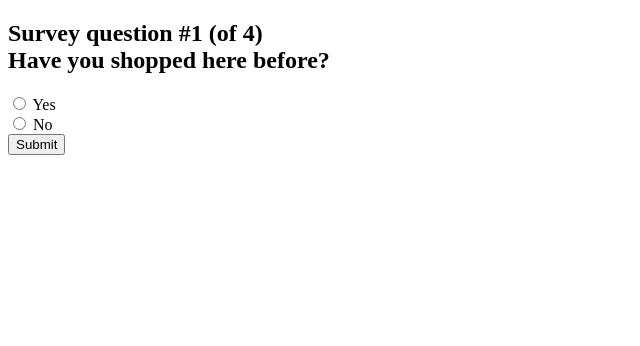
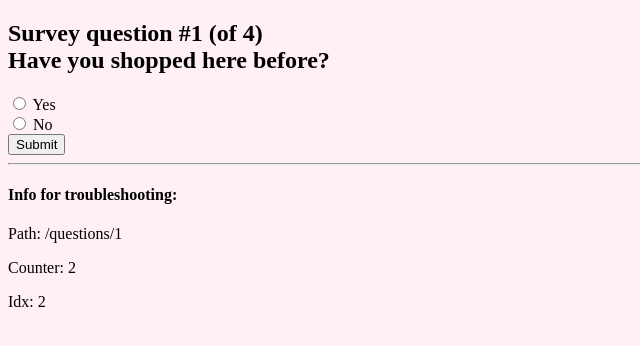
Before and after one commit to KortesmakiAB/Survey, a Flask app: page /questions/1 in a window 1280 px wide. Shown: the top 346 px of the page, without its empty margins (0-640 px from the left). Run offline with Flask 2, Linux system fonts and the light colour scheme.

Commit message:
initial stage six commits

```diff
--- a/app.py
+++ b/app.py
@@ -1,4 +1,4 @@
-from flask import Flask, request, render_template, redirect
+from flask import Flask, request, render_template, redirect, flash
 from flask_debugtoolbar import DebugToolbarExtension
 from surveys import satisfaction_survey
 
@@ -9,6 +9,7 @@ debug = DebugToolbarExtension(app)
 
 responses = []
 idx = 1
+counter = 1
 
 @app.route('/')
 def show_homepage():
@@ -18,12 +19,23 @@ def show_homepage():
 @app.route('/questions/<int:idx>')
 def handle_questions(idx):
     """When the user arrives at one of these pages, it should show a form asking the current question, and listing the choices as radio buttons."""
+    global counter
 
-    answer = request.args.get("answer", None)
-    responses.append(answer)
+    # questions/1 doesn't have an answer, so don't inlclude "None" in responses
+    if idx > 1:
+        answer = request.args.get('answer', None)
+        responses.append(answer)
 
-    if idx - 1 < len(satisfaction_survey.questions):
-        idx += 1
+    # If user attempts to change url: user is unable to go backwards, user is unable to go forwards by 2 or more. But user can go forward 1.
+    # What needs to be different so that if user increments url by 1, they will be redirected back to counter.
+    path = request.path
+    if request.path == f"/questions/{counter}":
+        if idx - 1 < len(satisfaction_survey.questions):
+            idx += 1
+            counter += 1
+            return render_template('questions.html', survey=satisfaction_survey, idx=idx, path=path, counter=counter)
+        else:
+            return render_template('thank-you.html', responses=responses)
     else:
-        return render_template('thank-you.html')
-    return render_template('questions.html', survey=satisfaction_survey, idx=idx-1)
+        counter -= 1
+        return redirect(f'/questions/{counter}')
--- a/static/app.css
+++ b/static/app.css
@@ -0,0 +1,3 @@
+body {
+	background-color: lavenderblush;
+}
--- a/templates/index.html
+++ b/templates/index.html
@@ -7,6 +7,6 @@
 {% block content %}
     {{survey.instructions}}
     <form action="/questions/1" method="get">
-        <button>Submit</button>
+        <button>Begin</button>
     </form>
 {% endblock %}
--- a/templates/questions.html
+++ b/templates/questions.html
@@ -1,22 +1,27 @@
 {% extends 'base.html' %}
 
 {% block title %}
-    Survey Question #{{idx}}
+    Survey Question #{{idx - 1}}
 {% endblock %}
 
 {% block h2 %}
-    Survey question #{{idx}} (of {{survey.questions|length()}})
+    Survey question #{{idx - 1}} (of {{survey.questions|length()}})
     <br>
-    {{survey.questions[idx-1].question}}
+    {{survey.questions[idx - 2].question}}
 {% endblock %}
 
 {% block content %}
-    <form action="/questions/{{idx + 1}}" method="get">
-        {% for choice in survey.questions[idx - 1].choices %}
-        <input type="radio" name="answer" id="{{choice}}" value="{{choice}}">
+    <form action="/questions/{{idx}}" method="get">
+        {% for choice in survey.questions[idx - 2].choices %}
+        <input type="radio" name="answer" id="{{choice}}" value="{{choice}}" required>
         <label for="{{choice}}">{{choice}}</label>
         <br>
         {% endfor %}
         <button>Submit</button>
     </form>
+    <hr>
+    <h4>Info for troubleshooting:</h4>
+    <p>Path: {{path}}</p>
+    <p>Counter: {{counter}}</p>
+    <p>Idx: {{idx}}</p>
 {% endblock %}
--- a/templates/thank-you.html
+++ b/templates/thank-you.html
@@ -10,4 +10,5 @@
 
 {% block content %}
     <span>Have a nice day!</span>
+    <p>Your responses: {{responses}}</p>
 {% endblock %}
```
Also changed, not shown: templates/blank.html (deleted, +0 -21 lines), 1 other file.
